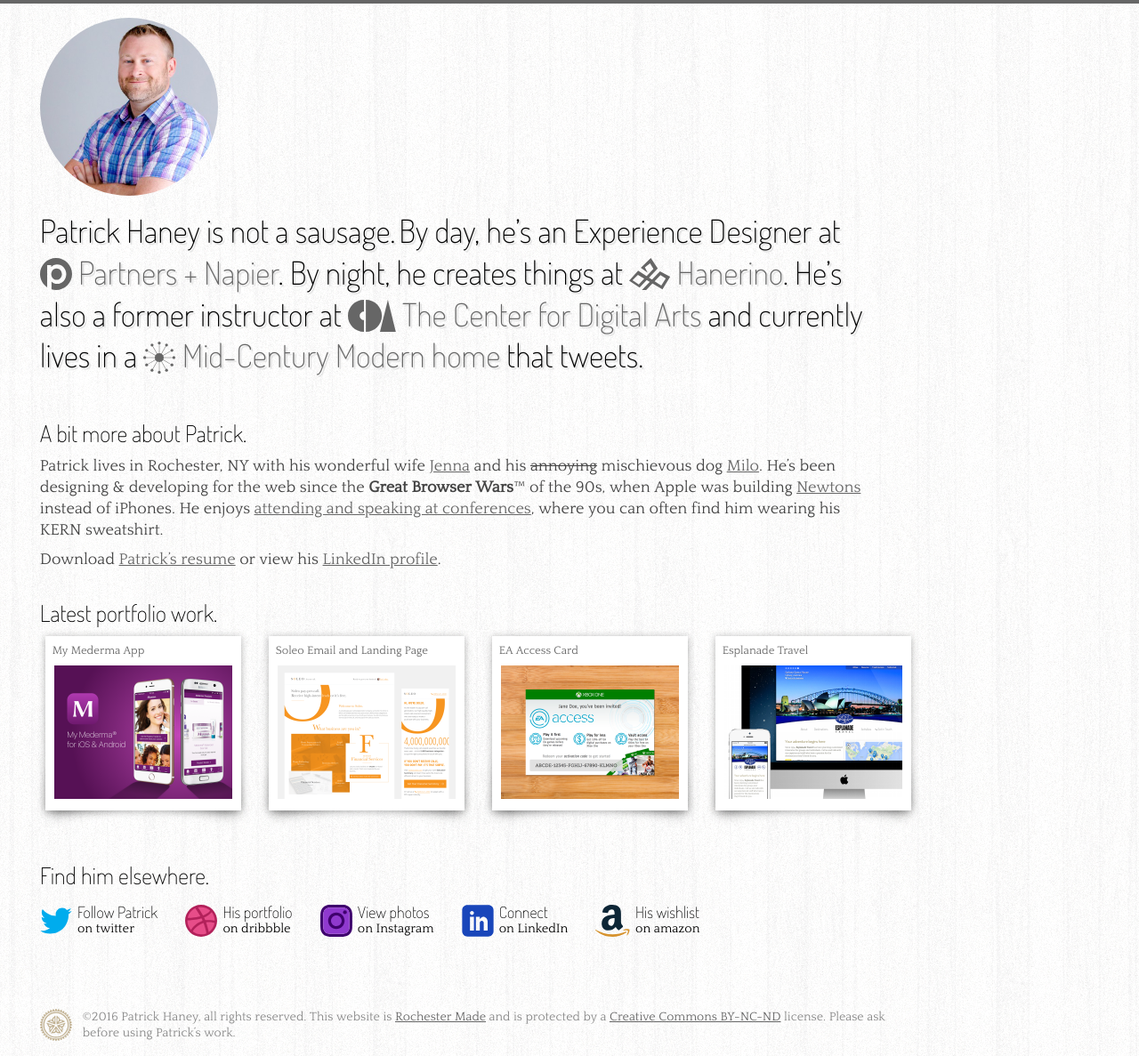
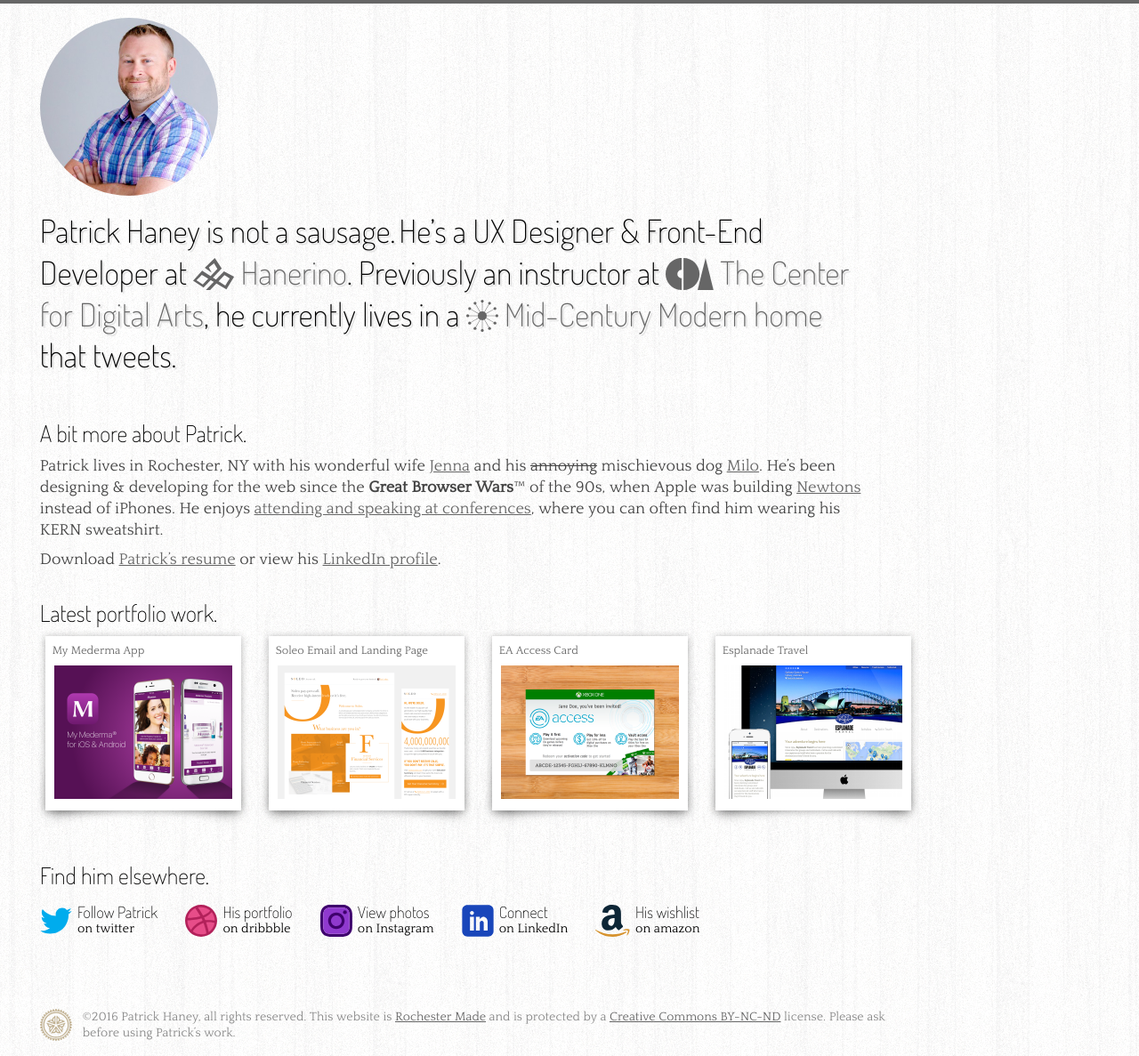
Before and after one commit to notasausage/notasausage.github.io, a Jekyll site: the page built from index.html, in a window 1280 px wide. Shown: the whole page at 89% size. Built offline with Jekyll 4.4.1, drawn with Linux system fonts in a browser that asks for light colours.

Commit message:
Remove P+N from intro
Because, well… I don’t work there.

```diff
--- a/_includes/header.html
+++ b/_includes/header.html
@@ -16,7 +16,7 @@
     <article class="wrapper" id="bio">
         <h2>Patrick Haney is not a sausage.</h2>
         <p>
-            By day, he&#8217;s an Experience Designer at <a href="http://partnersandnapier.com" id="bio-partners" class="bio-link">{% include svg-partners.html %}Partners + Napier</a>. By night, he creates things at <a href="http://hanerino.com" id="bio-hanerino" class="bio-link">{% include svg-hanerino.html %}Hanerino</a>. He&#8217;s also a former instructor at <a href="http://www.thecenterfordigitalarts.com" id="bio-cda" class="bio-link">{% include svg-cda.html %}The Center for Digital Arts</a> and currently lives in a <a href="http://twitter.com/midmodernized" id="bio-midmodernized" class="bio-link">{% include svg-midmodernized.html %}Mid-Century Modern home</a> that tweets.
+            He&#8217;s a UX Designer &amp; Front-End Developer at <a href="http://hanerino.com" id="bio-hanerino" class="bio-link">{% include svg-hanerino.html %}Hanerino</a>. Previously an instructor at <a href="http://www.thecenterfordigitalarts.com" id="bio-cda" class="bio-link">{% include svg-cda.html %}The Center for Digital Arts</a>, he currently lives in a <a href="http://twitter.com/midmodernized" id="bio-midmodernized" class="bio-link">{% include svg-midmodernized.html %}Mid-Century Modern home</a> that tweets.
         </p>
     </article>
 </header>
```
